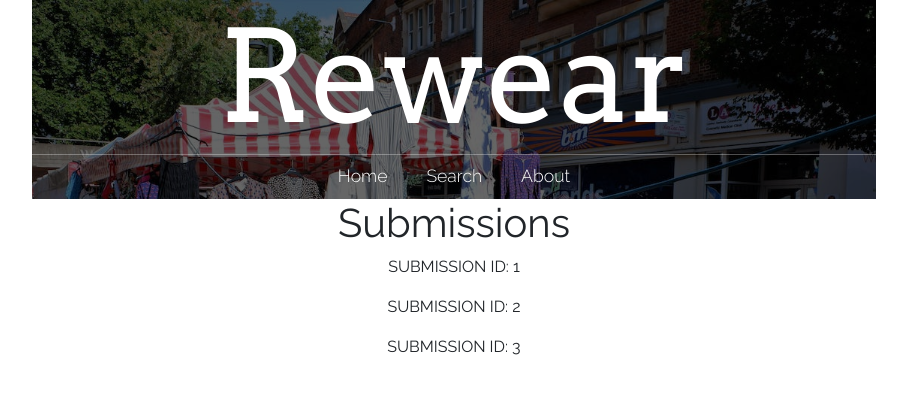
After one commit to BS-PMC-2023/BS-PMC-2023-Team18, a Django app: page /submissions/ in a window 1280 px wide. The commit adds this page. Shown: the top 394 px of the page, without its empty margins (186-1093 px from the left). Run offline with Django 3.2, Linux system fonts and the light colour scheme; data comes from the database, SQL or seed files in the repository; both versions use the stored data as it was after the commit; some libraries are stand-ins or nearby versions.

Commit message:
fixing menu

```diff
--- a/rewear/Rewear/rewear_project/main/admin.py
+++ b/rewear/Rewear/rewear_project/main/admin.py
@@ -1,10 +1,11 @@
 from django.contrib import admin
 # from .models import ToDoList, Item
 # from .models import HostingPlace, GuideInfo
-from main.models import market
+from main.models import market, submission
 # Register your models here.
 # admin.site.register(ToDoList)
 # admin.site.register(Item)
 admin.site.register(market)
+admin.site.register(submission)
 # admin.site.register(HostingPlace)
 # admin.site.register(GuideInfo)
--- a/rewear/Rewear/rewear_project/main/models.py
+++ b/rewear/Rewear/rewear_project/main/models.py
@@ -27,3 +27,10 @@ class market(models.Model):
     other = models.IntegerField(default=0)
     def __str__(self):
         return self.name
+class submission(models.Model):
+    id = models.AutoField(primary_key=True)
+    user_id = models.CharField(max_length=10, default='')
+    market_id = models.CharField(max_length=10, default='')
+
+    def __str__(self):
+        return str(self.id)
--- a/rewear/Rewear/rewear_project/main/templates/main/base.html
+++ b/rewear/Rewear/rewear_project/main/templates/main/base.html
@@ -30,7 +30,14 @@
 								<li><a href="/about/">About</a></li>
 
 								{% if user.is_authenticated and user.is_superuser %}
-								<li><a href="/admin/">Administration</a></li>
+
+									<li><a href="/submissions/">Submissions
+									<div style="display: inline-block;">
+										<div style="border-radius: 50%; width: 10px; height: 10px; padding: 2px; border: solid; border-color: red;"></div>
+									</div>
+									</a></li>
+
+									<li><a href="/admin/">Administration</a></li>
 
 								{% elif user.is_authenticated and user.is_active%}
 								<li><a href="/profile/">My Profile</a></li>
--- a/rewear/Rewear/rewear_project/main/templates/main/market_page.html
+++ b/rewear/Rewear/rewear_project/main/templates/main/market_page.html
@@ -19,6 +19,11 @@
 		</div>
 	</div>
 </div>
+
+	<form method="post" action='/submit_request/{{request.user.id}}/{{market.id}}/'>
+	{% csrf_token %}
+	<input type="submit" value="submit_request">
+	</form>
 
 	<table class="table table-striped">
 	  <thead>
@@ -61,7 +66,6 @@
 	  </tbody>
 	</table>
 
-<!--insert cloth to market form-->
 	<br>
 	<form method="post" action='/update_market/{{market.id}}/'class="form-group">
         {% csrf_token %}
--- /dev/null
+++ b/rewear/Rewear/rewear_project/main/templates/main/submissions.html
@@ -0,0 +1,16 @@
+{% extends 'main/base.html' %}
+
+{% block title %}Submissions{% endblock %}
+
+
+{% load crispy_forms_tags %}
+
+{% block content %}
+<center>
+    <h1>Submissions</h1>
+    {% for sub in submissions %}
+        <p>SUBMISSION ID: {{ sub.id }}</p>
+    {% endfor %}
+</center>
+
+{% endblock %}
--- a/rewear/Rewear/rewear_project/main/urls.py
+++ b/rewear/Rewear/rewear_project/main/urls.py
@@ -16,4 +16,6 @@ path("search/", views.search, name="search"),
 path("search_page/", views.search_page, name="search"),
 path("market_page/<id>/", views.market_page, name="market"),
 path("update_market/<id>/", views.update_market, name="update_market"),
+path("submissions/", views.submissions, name="submissions"),
+path("submit_request/<uid>/<mid>/", views.submit_request, name="submit_request"),
 ]
--- a/rewear/Rewear/rewear_project/main/views.py
+++ b/rewear/Rewear/rewear_project/main/views.py
@@ -9,7 +9,7 @@ from registry.models import UserProfileInfo
 import datetime
 from django.contrib.auth.models import User
 from django.core.mail import send_mail
-from .models import market
+from .models import market, submission
 # Create your views here.
 
 def getUserProfileInfo(usr):
@@ -17,7 +17,7 @@ def getUserProfileInfo(usr):
         return upi
 
 def home(response):
-    markets = market.objects.all()
+    # markets = market.objects.all()
     # return render(response, "main/home.html", {'markets': markets, 'search': markets})
     return render(response, "main/home.html", {})
 
@@ -154,3 +154,16 @@ def update_market(response, id):
         cur_market.save()
         return market_page(response, id)
     return render(response, "main/edit_market.html", {'market': cur_market})
+
+def submissions(response):
+    submissions = submission.objects.all()
+    return render(response, "main/submissions.html", {'submissions': submissions})
+
+def submit_request(response, uid, mid):
+    subs = submission.objects.all()
+    if not subs.filter(user_id=uid, market_id=mid).exists():
+        submission.objects.create(user_id=uid, market_id=mid)
+        print("Created submission with uid: " + str(uid) + ", mid: " + str(mid))  # create submission
+    else:
+        print("Submission already exists with uid: " + str(uid) + ", mid: " + str(mid))
+    return render(response, "main/submissions.html", {'submissions': submissions})
```
Also changed, not shown: rewear/Rewear/rewear_project/db.sqlite3, rewear/Rewear/rewear_project/main/migrations/0002_submissions.py (added), rewear/Rewear/rewear_project/main/migrations/0003_alter_submissions_id.py (added), rewear/Rewear/rewear_project/main/migrations/0004_rename_submissions_submission.py (added).
